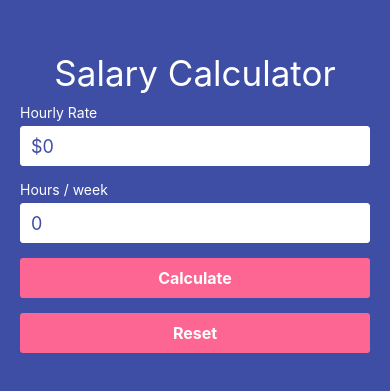
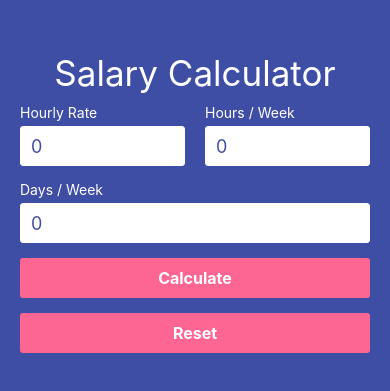
Before and after one commit to vasilestefirta/react-native-form-builder, a React Native app: screen / in a window 390 px wide. Shown: the part 217-608 px from the top of the page. Built offline with nearby package versions, Linux system fonts and the light colour scheme.

Commit message:
Create a dynamic FormBuilder component and use it

```diff
--- a/App.js
+++ b/App.js
@@ -1,86 +1,81 @@
 import React, { Component } from 'react';
 import {
-    StyleSheet, KeyboardAvoidingView, Text, Keyboard, Alert,
+    StyleSheet, KeyboardAvoidingView, Text, Alert,
 } from 'react-native';
 
-import FormTextInput from './js/components/FormTextInput';
-import FormButton from './js/components/FormButton';
+import FormBuilder from './js/components/FormBuilder';
 
 export default class App extends Component {
-    constructor(props) {
-        super(props);
+    getFormFields = () => {
+        const inputProps = {
+            placeholder: '0',
+            autoCapitalize: 'none',
+            autoCorrect: false,
+            keyboardType: 'numeric',
+            returnKeyType: 'done',
+        };
 
-        // define the initial state, so we can use it later
-        // when we'll need to reset the form
-        this.initialState = { hourlyRate: '', hoursPerWeek: '' };
+        const formFields = [
+            [
+                {
+                    name: 'hourlyRate',
+                    label: 'Hourly Rate',
+                    type: 'text',
+                    inputProps,
+                },
+                {
+                    name: 'hoursPerWeek',
+                    label: 'Hours / Week',
+                    type: 'text',
+                    inputProps,
+                },
+            ],
+            [
+                {
+                    name: 'daysPerWeek',
+                    label: 'Days / Week',
+                    type: 'text',
+                    inputProps,
+                },
+            ],
+        ];
 
-        this.state = this.initialState;
-    }
+        return formFields;
+    };
 
     /**
      * Grab user's input data and do the math.
      */
-    handleSubmit = () => {
+    handleSubmit = (state) => {
         // using Javascript object destructuring to
         // get user's input data from the state.
-        const { hourlyRate, hoursPerWeek } = this.state;
+        const { hourlyRate, hoursPerWeek, daysPerWeek } = state;
 
-        // hide the keyboard
-        // NOTE: the keyboard seems to show up after being dismissed
-        //       when using the Alert react native component.
-        //       Not a big deal at the moment (this is fine 😜).
-        Keyboard.dismiss();
-
-        // make sure we have some numeric values to work with
-        if (!parseFloat(hourlyRate) || !parseFloat(hoursPerWeek)) {
-            Alert.alert('Input error', 'Please input some positive numeric values.');
-            return;
-        }
-
-        // do the Math
-        const annualIncome = Math.abs(parseFloat(hourlyRate) * parseFloat(hoursPerWeek) * 52);
+        const weeksPerYear = 52;
+        const hoursPerDay = Math.ceil(parseFloat(hoursPerWeek) / parseFloat(daysPerWeek));
+        const weeklyIncome = Math.abs(
+            parseFloat(hourlyRate) * hoursPerDay * parseFloat(daysPerWeek),
+        );
+        const annualIncome = Math.abs(
+            parseFloat(hourlyRate) * parseFloat(hoursPerWeek) * weeksPerYear,
+        );
 
         // show results
         Alert.alert(
-            'Your input and result',
-            `$/hour: ${hourlyRate},\n Hours/week: ${hoursPerWeek}, \n Annual Income: $${annualIncome}`,
+            'Results',
+            `\nWeekly Income: $${weeklyIncome}, \n Annual Income: $${annualIncome}`,
         );
     };
 
-    /**
-     * Reset the form and hide the keyboard.
-     */
-    resetForm = () => {
-        Keyboard.dismiss();
-        this.setState(this.initialState);
-    };
-
     render() {
-        const { hourlyRate, hoursPerWeek } = this.state;
-
         return (
             <KeyboardAvoidingView behavior="padding" style={styles.container}>
                 <Text style={styles.screenTitle}>Salary Calculator</Text>
-                <FormTextInput
-                    placeholder="$0"
-                    keyboardType="numeric"
-                    returnKeyType="done"
-                    blurOnSubmit
-                    onChangeText={text => this.setState({ hourlyRate: text })}
-                    value={hourlyRate}
-                    labelText="Hourly Rate"
+                <FormBuilder
+                    formFieldsRows={this.getFormFields()}
+                    handleSubmit={this.handleSubmit}
+                    submitBtnTitle="Calculate"
                 />
-                <FormTextInput
-                    placeholder="0"
-                    keyboardType="numeric"
-                    returnKeyType="done"
-                    blurOnSubmit
-                    onChangeText={text => this.setState({ hoursPerWeek: text })}
-                    value={hoursPerWeek}
-                    labelText="Hours / week"
-                />
-                <FormButton onPress={this.handleSubmit}>Calculate</FormButton>
-                <FormButton onPress={this.resetForm}>Reset</FormButton>
             </KeyboardAvoidingView>
         );
     }
@@ -90,7 +85,7 @@ const styles = StyleSheet.create({
     container: {
         flex: 1,
         justifyContent: 'center',
-        paddingHorizontal: 20,
+        paddingHorizontal: 10,
         backgroundColor: '#3F4EA5',
     },
     screenTitle: {
--- /dev/null
+++ b/js/components/FormBuilder.js
@@ -0,0 +1,144 @@
+import React from 'react';
+import PropTypes from 'prop-types';
+import {
+    View, StyleSheet, Keyboard, Alert,
+} from 'react-native';
+
+import FormTextInput from './FormTextInput';
+import FormButton from './FormButton';
+
+/**
+ * A component which renders a form based on a given list of fields.
+ */
+class FormBuilder extends React.Component {
+    /* eslint-disable no-param-reassign */
+    constructor(props) {
+        super(props);
+
+        const formFields = this.getFormFields();
+
+        // dynamically construct our initial state by using
+        // each form field's name as an object property.
+        const formFieldNames = formFields.reduce((obj, field) => {
+            obj[field.name] = '';
+            return obj;
+        }, {});
+
+        // define the initial state, so we can use it later on
+        // when we'll need to reset the form
+        this.initialState = {
+            ...formFieldNames,
+        };
+
+        this.state = this.initialState;
+    }
+    /* eslint-enable no-param-reassign */
+
+    /**
+     * Extract our form fields from each row
+     * and compose one big list of field objects.
+     */
+    getFormFields = () => {
+        const { formFieldsRows } = this.props;
+        const formFields = [];
+
+        formFieldsRows.forEach((formFieldsRow) => {
+            formFields.push(...formFieldsRow);
+        });
+
+        return formFields;
+    };
+
+    /**
+     * Check if all fields have been filled out.
+     */
+    /* eslint-disable react/destructuring-assignment */
+    hasValidFormData = () => {
+        const formFields = this.getFormFields();
+        const isFilled = formFields.every(field => !!this.state[field.name]);
+        return isFilled;
+    };
+    /* eslint-enable react/destructuring-assignment */
+
+    /**
+     * Attempt to submit the form if all fields have been
+     * properly field out.
+     */
+    attemptFormSubmission = () => {
+        const { handleSubmit } = this.props;
+
+        if (!this.hasValidFormData()) {
+            return Alert.alert('Input error', 'Please input all required fields.');
+        }
+
+        return handleSubmit(this.state);
+    };
+
+    /**
+     * Reset the form and hide the keyboard.
+     */
+    resetForm = () => {
+        Keyboard.dismiss();
+        this.setState(this.initialState);
+    };
+
+    /* eslint-disable react/destructuring-assignment */
+    renderTextInput = ({ name, label, inputProps }) => (
+        <FormTextInput
+            {...inputProps}
+            value={this.state[name].toString()}
+            onChangeText={(value) => {
+                this.setState({ [name]: value });
+            }}
+            labelText={label}
+            key={name}
+        />
+    );
+    /* eslint-enable react/destructuring-assignment */
+
+    render() {
+        const { submitBtnTitle, formFieldsRows } = this.props;
+
+        return (
+            <View>
+                {/* eslint-disable react/no-array-index-key */}
+                {formFieldsRows.map((formFieldsRow, i) => (
+                    <View style={styles.row} key={`r-${i}`}>
+                        {formFieldsRow.map(field => this.renderTextInput(field))}
+                    </View>
+                ))}
+                {/* eslint-enable react/no-array-index-key */}
+
+                <FormButton onPress={this.attemptFormSubmission}>{submitBtnTitle}</FormButton>
+                <FormButton onPress={this.resetForm}>Reset</FormButton>
+            </View>
+        );
+    }
+}
+
+FormBuilder.propTypes = {
+    handleSubmit: PropTypes.func.isRequired,
+    submitBtnTitle: PropTypes.string,
+    formFieldsRows: PropTypes.arrayOf(
+        PropTypes.arrayOf(
+            PropTypes.shape({
+                name: PropTypes.string,
+                label: PropTypes.string,
+                type: PropTypes.string,
+                inputProps: PropTypes.object,
+            }),
+        ),
+    ).isRequired,
+};
+
+FormBuilder.defaultProps = {
+    submitBtnTitle: 'Submit',
+};
+
+const styles = StyleSheet.create({
+    row: {
+        flexDirection: 'row',
+    },
+});
+
+export default FormBuilder;
--- a/js/components/FormButton.js
+++ b/js/components/FormButton.js
@@ -31,6 +31,7 @@ const styles = StyleSheet.create({
         backgroundColor: '#FD6592',
         borderRadius: 3,
         height: 40,
+        marginHorizontal: 10,
         marginBottom: 15,
         justifyContent: 'center',
         alignItems: 'center',
--- a/js/components/FormTextInput.js
+++ b/js/components/FormTextInput.js
@@ -17,7 +17,7 @@ class FormTextInput extends React.Component {
         return (
             <View style={styles.inputWrapper}>
                 {labelText && <Text style={styles.label}>{labelText}</Text>}
-                <TextInput style={styles.textInput} {...inputProps} />
+                <TextInput style={styles.textInput} blurOnSubmit {...inputProps} />
             </View>
         );
     }
@@ -33,8 +33,9 @@ FormTextInput.defaultProps = {
 
 const styles = StyleSheet.create({
     inputWrapper: {
+        flex: 1,
         marginBottom: 15,
-        flexDirection: 'column',
+        paddingHorizontal: 10,
     },
     textInput: {
         height: 40,
```
